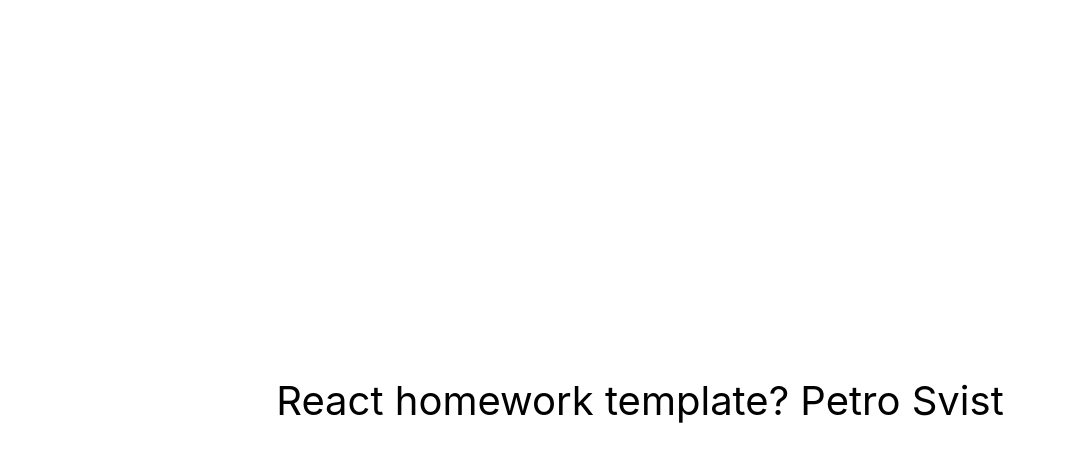
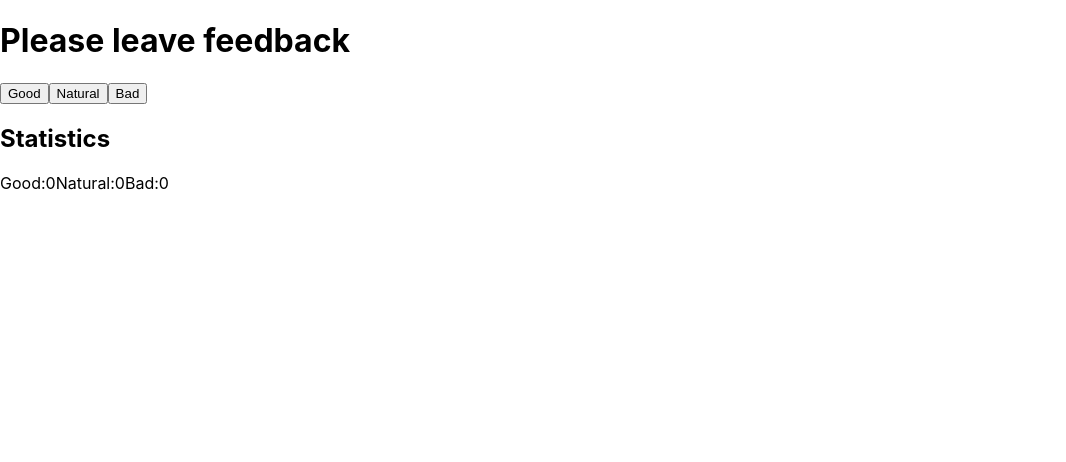
Before and after one commit to SvistPetro/goit-react-hw-02-feedback, a React (Create React App) app: page / in a window 1280 px wide. Shown: the top 462 px of the page, without its empty margins (0-1066 px from the left). Built offline with nearby package versions, Linux system fonts and the light colour scheme.

Commit message:
Статистика крок 1

```diff
--- a/src/components/App.jsx
+++ b/src/components/App.jsx
@@ -1,16 +1,9 @@
+import Statistics from './Statistics/Statistics';
+
 export const App = () => {
   return (
-    <div
-      style={{
-        height: '100vh',
-        display: 'flex',
-        justifyContent: 'center',
-        alignItems: 'center',
-        fontSize: 40,
-        color: '#010101'
-      }}
-    >
-      React homework template? Petro Svist
+    <div>
+      <Statistics />
     </div>
   );
 };
--- /dev/null
+++ b/src/components/Statistics/Statistics.jsx
@@ -0,0 +1,30 @@
+// const { Component } = require("react");
+import { Component } from 'react';
+
+
+class Statistics extends Component {
+    state = {
+        good: 0,
+        neutral: 0,
+        bad: 0
+      }
+
+    render() {
+        return (
+            <>
+                <h1>Please leave feedback</h1>
+                <button type="button">Good</button>
+                <button type="button">Natural</button>
+                <button type="button">Bad</button>
+                <h2>Statistics</h2>
+                <span>Good:{this.state.good}</span>
+                <span>Natural:{this.state.neutral}</span>
+                <span>Bad:{this.state.bad}</span>
+            </>
+
+        )
+    }
+
+}
+
+export default Statistics;
```
